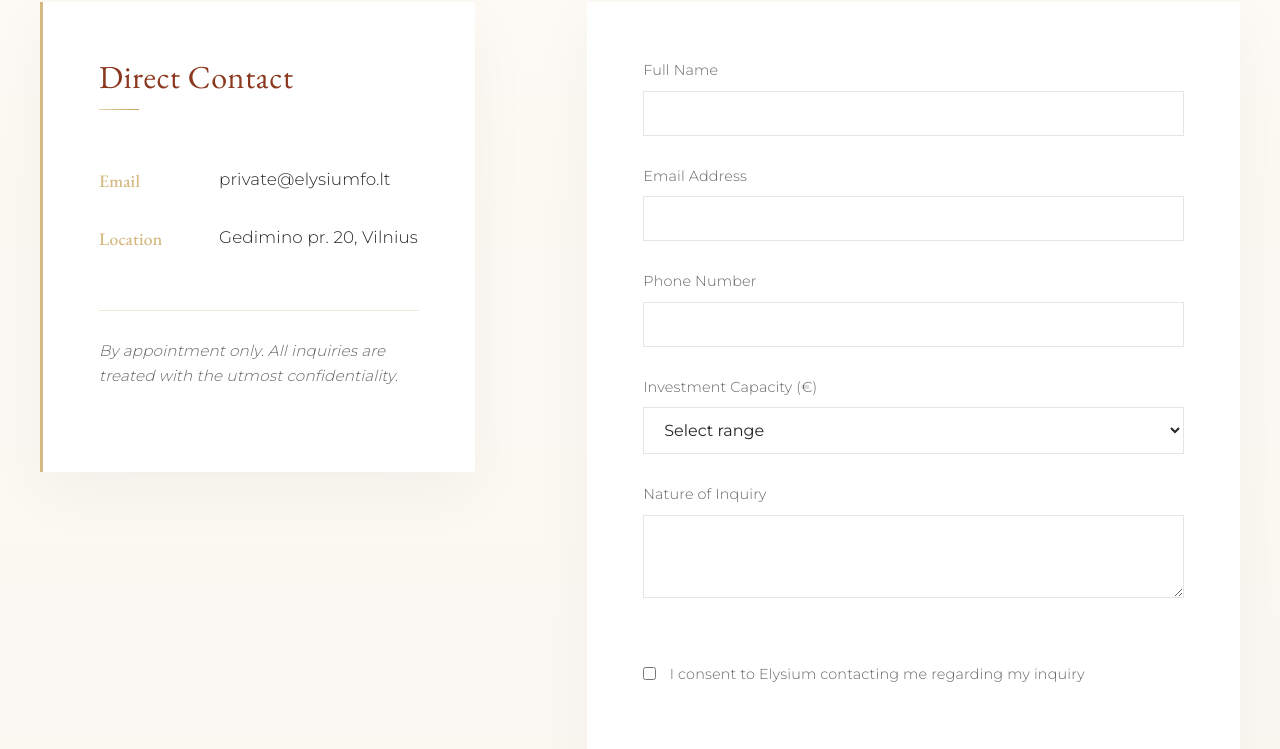
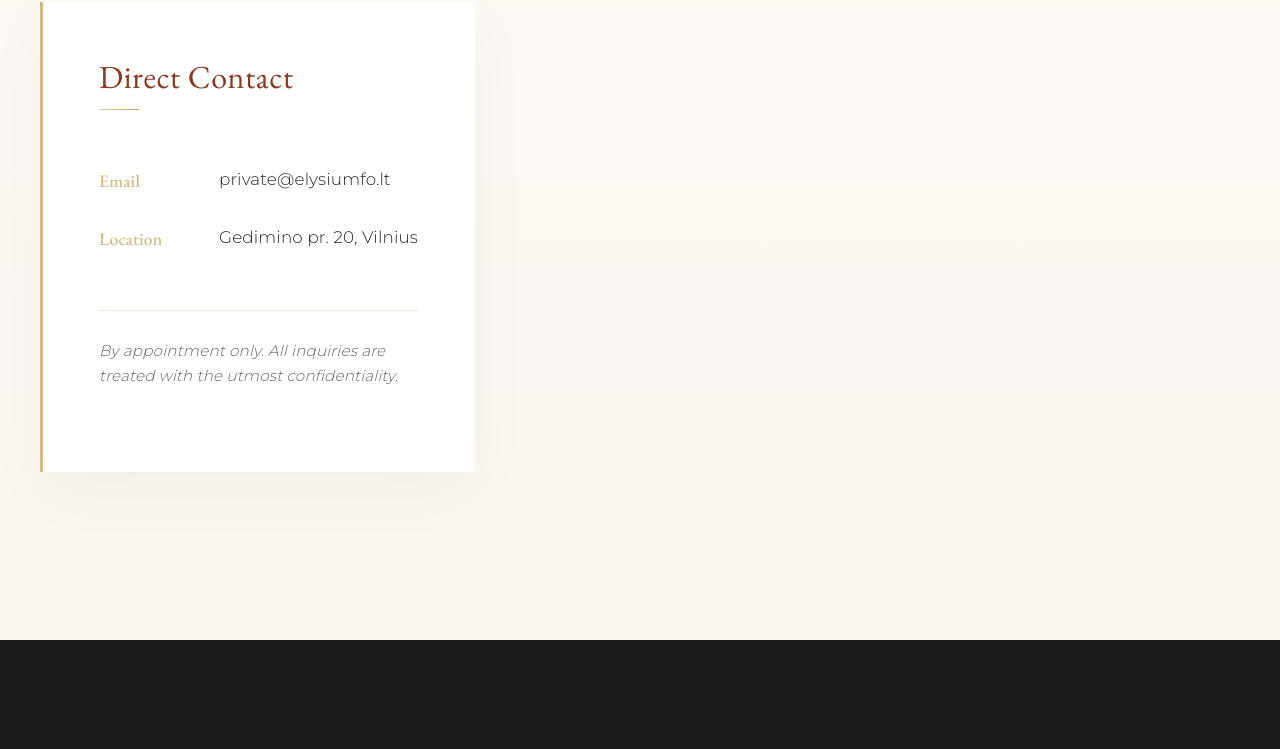
Before and after one commit to liledul/elysium, a website: page index.html in a window 1280 px wide. Shown: the part 6258-7007 px from the top of the page. Drawn offline with nearby package versions, Linux system fonts and the light colour scheme; animation ran at ten frames a second.

Commit message:
Update index.html
Remove contact form

```diff
--- a/index.html
+++ b/index.html
@@ -487,113 +487,7 @@
               </p>
             </div>
 
-            <div class="contact-form-container">
-              <form id="contact-form" class="contact-form">
-                <div class="form-field">
-                  <label
-                    for="name"
-                    data-en="Full Name"
-                    data-lt="Vardas, Pavardė"
-                    >Full Name</label
-                  >
-                  <input type="text" id="name" name="name" required />
-                </div>
 
-                <div class="form-field">
-                  <label
-                    for="email"
-                    data-en="Email Address"
-                    data-lt="El. pašto adresas"
-                    >Email Address</label
-                  >
-                  <input type="email" id="email" name="email" required />
-                </div>
-
-                <div class="form-field">
-                  <label
-                    for="phone"
-                    data-en="Phone Number"
-                    data-lt="Telefono numeris"
-                    >Phone Number</label
-                  >
-                  <input type="tel" id="phone" name="phone" required />
-                </div>
-
-                <div class="form-field">
-                  <label
-                    for="investmentLevel"
-                    data-en="Investment Capacity (€)"
-                    data-lt="Investuotinas kapitalas (€)"
-                    >Investment Capacity (€)</label
-                  >
-                  <select id="investmentLevel" name="investmentLevel" required>
-                    <option
-                      value=""
-                      disabled
-                      selected
-                      data-en="Select range"
-                      data-lt="Pasirinkite intervalą"
-                    >
-                      Select range
-                    </option>
-                    <option
-                      value="1-5M"
-                      data-en="€1M - €5M"
-                      data-lt="1-5 mln. €"
-                    >
-                      €1M - €5M
-                    </option>
-                    <option
-                      value="5-10M"
-                      data-en="€5M - €10M"
-                      data-lt="5-10 mln. €"
-                    >
-                      €5M - €10M
-                    </option>
-                    <option
-                      value="10-50M"
-                      data-en="€10M - €50M"
-                      data-lt="10-50 mln. €"
-                    >
-                      €10M - €50M
-                    </option>
-                    <option value="50M+" data-en="€50M+" data-lt="50+ mln. €">
-                      €50M+
-                    </option>
-                  </select>
-                </div>
-
-                <div class="form-field">
-                  <label
-                    for="message"
-                    data-en="Nature of Inquiry"
-                    data-lt="Užklausos pobūdis"
-                    >Nature of Inquiry</label
-                  >
-                  <textarea id="message" name="message" rows="3"></textarea>
-                </div>
-
-                <div class="form-field privacy-consent">
-                  <input type="checkbox" id="privacy" name="privacy" required />
-                  <label
-                    for="privacy"
-                    data-en="I consent to Elysium contacting me regarding my inquiry"
-                    data-lt="Sutinku, kad „Elysium“ susisiektų su manimi dėl mano užklausos."
-                    >I consent to Elysium contacting me regarding my
-                    inquiry</label
-                  >
-                </div>
-
-                <button
-                  type="submit"
-                  class="btn-primary"
-                  data-en="Request Consultation"
-                  data-lt="Teikti užklausą"
-                >
-                  Request Consultation
-                </button>
-              </form>
-            </div>
           </div>
         </div>
       </section>
```
